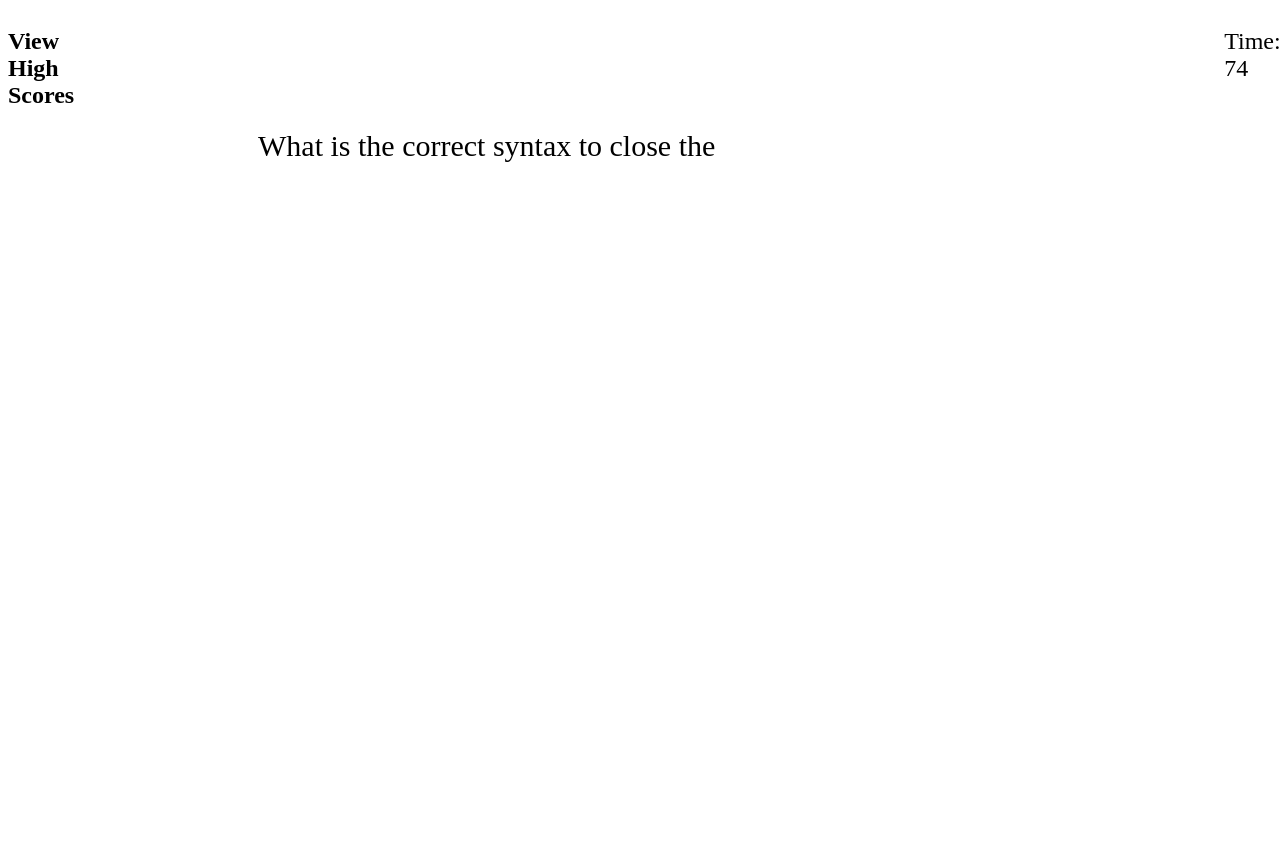
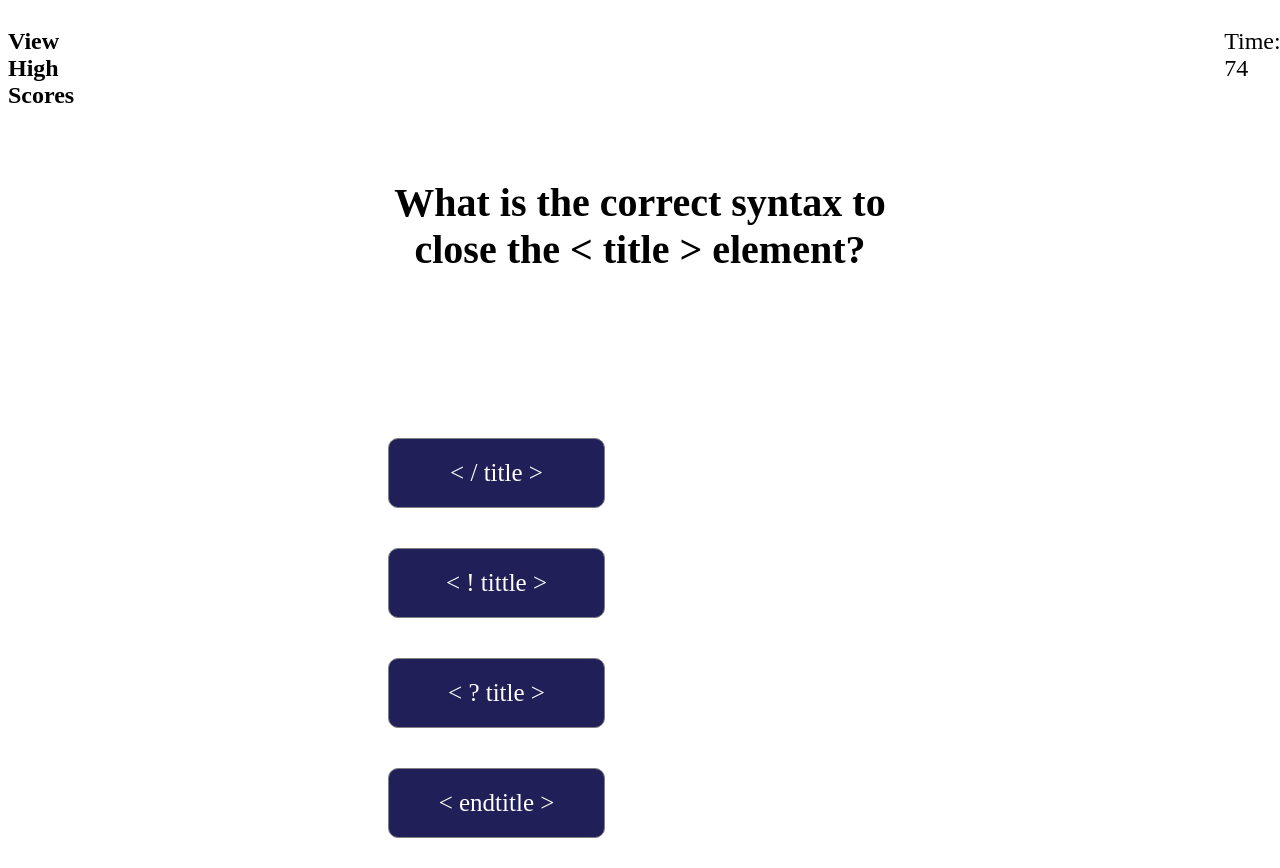
Before and after one commit to bibo1011/code-quiz, a plain HTML site: page index.html in a window 1280 px wide. Both pictures are taken after a click on the button "Start Quiz". Before the commit the page ends 800 px from the top, so only its background shows below. Drawn offline with Linux system fonts and the light colour scheme.

Commit message:
add buttons on question

```diff
--- a/assets/css/style.css
+++ b/assets/css/style.css
@@ -21,14 +21,19 @@ button {
     padding: 20px 40px;
     margin-top: 50px;
 }
-/* #choices{
+
+#choices{
     width : 480px;
-    position: absolute;
+    position: relative;
     right : 0;
     top : 125px;
-    padding : 10px
+    padding : 10px;
+    margin-left: 350px;
+    margin-bottom: 20px;
+    text-align: left;
+
 }
-.choice{
+/* .choice{
     display: inline-block;
     width : 135px;
     text-align: center;
@@ -36,8 +41,11 @@ button {
     border-radius: 5px;
     cursor: pointer;
     padding : 5px;
-}
+} */
 .choice:hover{
     border : 2px solid grey;
     font-weight: bold;
-} */
+}
+#question {
+    text-align: center;
+}
--- a/assets/js/script.js
+++ b/assets/js/script.js
@@ -14,11 +14,11 @@ var home = document.getElementById('home');
 // create questions
 var questions = [
     {
-        question: "What is the correct syntax to close the <title> element?",
-        choiceA: "</title>",
-        choiceB: "<!tittle>",
-        choiceC: "<?title>",
-        choiceD: "<endtitle>",
+        question: "What is the correct syntax to close the < title > element?",
+        choiceA: "< / title >",
+        choiceB: "< ! tittle >",
+        choiceC: "< ? title >",
+        choiceD: "< endtitle >",
         correct: "A"
     },{
         question: "Which statement correctly stores data into the Web Storage API?",
@@ -76,11 +76,65 @@ function homeDisplay(){
 function renderQuestion(){
     let q = questions[runningQuestion];
 
-    question.innerHTML = "<p>"+ q.question +"</p>";
+    question.innerHTML = q.question;
+    question.style.fontSize = "40px";
+    question.style.fontWeight = "bold"
+    question.style.margin = "50px 350px 10px 350px"
+
     choiceA.innerHTML = q.choiceA;
+    choiceA.style.display = "inline-block"
+    choiceA.style.padding = "20px 40px"
+    choiceA.style.backgroundColor = "#201f58"
+    choiceA.style.textAlign = "center"
+    choiceA.style.width = "135px"
+    choiceA.style.border = "1px solid grey"
+    choiceA.style.borderRadius = "10px"
+    choiceA.style.cursor = "pointer"
+    choiceA.style.margin= "20px"
+    choiceA.style.color = "#fff"
+    choiceA.style.fontSize = "25px"
+
     choiceB.innerHTML = q.choiceB;
+    choiceB.innerHTML = q.choiceB;
+    choiceB.style.display = "inline-block"
+    choiceB.style.padding = "20px 40px"
+    choiceB.style.backgroundColor = "#201f58"
+    choiceB.style.textAlign = "center"
+    choiceB.style.width = "135px"
+    choiceB.style.border = "1px solid grey"
+    choiceB.style.borderRadius = "10px"
+    choiceB.style.cursor = "pointer"
+    choiceB.style.margin= "20px"
+    choiceB.style.color = "#fff"
+    choiceB.style.fontSize = "25px"
+
     choiceC.innerHTML = q.choiceC;
+    choiceC.innerHTML = q.choiceC;
+    choiceC.style.display = "inline-block"
+    choiceC.style.padding = "20px 40px"
+    choiceC.style.backgroundColor = "#201f58"
+    choiceC.style.textAlign = "center"
+    choiceC.style.width = "135px"
+    choiceC.style.border = "1px solid grey"
+    choiceC.style.borderRadius = "10px"
+    choiceC.style.cursor = "pointer"
+    choiceC.style.margin = "20px"
+    choiceC.style.color = "#fff"
+    choiceC.style.fontSize = "25px"
+
     choiceD.innerHTML = q.choiceD;
+    choiceD.innerHTML = q.choiceD;
+    choiceD.style.display = "inline-block"
+    choiceD.style.padding = "20px 40px"
+    choiceD.style.backgroundColor = "#201f58"
+    choiceD.style.textAlign = "center"
+    choiceD.style.width = "135px"
+    choiceD.style.border = "1px solid grey"
+    choiceD.style.borderRadius = "10px"
+    choiceD.style.cursor = "pointer"
+    choiceD.style.margin = "20px"
+    choiceD.style.color = "#fff"
+    choiceD.style.fontSize = "25px"
 }
 
 // function renderProgress(){
```
